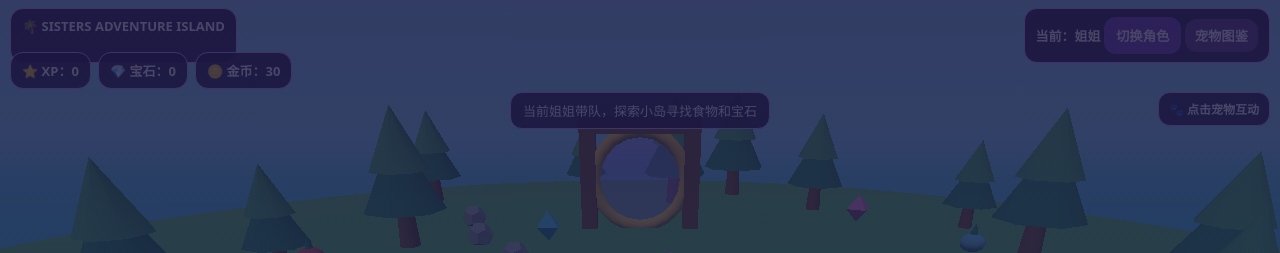
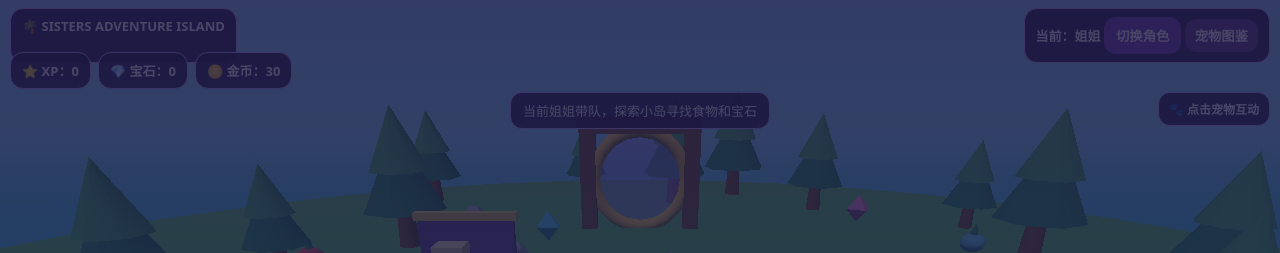
Before and after one commit to Yunice128/roblox-sisters-quest, a plain HTML site: page adventure3d.html in a window 1280 px wide. Shown: the top 253 px of the page. Drawn offline with nearby package versions, Linux system fonts and the light colour scheme.

Commit message:
Add task NPC and task board to adventure scene
Added a task NPC with a body, head, and task board to the scene.

```diff
--- a/adventure3d.html
+++ b/adventure3d.html
@@ -83,7 +83,46 @@ box(portal,.55,3.8,.6,wood,-1.85,0,0);box(portal,.55,3.8,.6,wood,1.85,0,0);box(p
 function tree(x,z,s=1){const g=new THREE.Group();g.position.set(x,0,z);g.scale.setScalar(s);scene.add(g);cyl(g,.22,.32,1.7,wood,0,.85,0);const a=new THREE.Mesh(new THREE.ConeGeometry(1.25,2.3,7),leaf);a.position.y=2.25;g.add(a);const b=new THREE.Mesh(new THREE.ConeGeometry(.9,1.8,7),leaf2);b.position.y=3.15;g.add(b)}
 for(let i=0;i<25;i++){const a=i*2.4,r=12+(i%4)*2.5,x=Math.cos(a)*r,z=Math.sin(a)*r;if(Math.hypot(x,z)>20)continue;tree(x,z,.75+(i%3)*.16)}
 for(let i=0;i<14;i++){const a=i*2.1,r=5+(i%4)*3,x=Math.cos(a)*r,z=Math.sin(a)*r;const o=new THREE.Mesh(new THREE.DodecahedronGeometry(.45,0),stone);o.position.set(x,.25,z);scene.add(o)}
-const chest=new THREE.Group();chest.position.set(4,0,-1);scene.add(chest);
+// 3D Family Task NPC
+const taskNPC=new THREE.Group();
+taskNPC.position.set(-4,0,-1);
+scene.add(taskNPC);
+
+// NPC body
+const npcBody=new THREE.Mesh(
+ new THREE.BoxGeometry(.8,1.1,.55),
+ new THREE.MeshStandardMaterial({color:0xffc66d})
+);
+npcBody.position.y=.9;
+taskNPC.add(npcBody);
+
+// NPC head
+const npcHead=new THREE.Mesh(
+ new THREE.BoxGeometry(.65,.65,.65),
+ new THREE.MeshStandardMaterial({color:0xffd9b0})
+);
+npcHead.position.y=1.75;
+taskNPC.add(npcHead);
+
+// Task board
+const taskBoard=new THREE.Group();
+taskBoard.position.set(-4,0,-2.5);
+scene.add(taskBoard);
+
+const board=new THREE.Mesh(
+ new THREE.BoxGeometry(2.2,1.6,.18),
+ new THREE.MeshStandardMaterial({color:0x7546a8})
+);
+board.position.y=1.5;
+taskBoard.add(board);
+
+const boardTop=new THREE.Mesh(
+ new THREE.BoxGeometry(2.35,.18,.25),
+ new THREE.MeshStandardMaterial({color:0xffd45c})
+);
+boardTop.position.y=2.35;
+taskBoard.add(boardTop);
+ const chest=new THREE.Group();chest.position.set(4,0,-1);scene.add(chest);
 box(chest,1.5,.82,1.05,chestMat,0,.48,0);const lid=box(chest,1.58,.3,1.12,wood,0,.99,0);
 box(chest,.18,.85,1.13,gold,0,.55,.02);box(chest,.34,.27,.08,gold,0,.55,.58);
 const chestLight=new THREE.PointLight(0xffd35c,0,5);chestLight.position.set(0,1.2,0);chest.add(chestLight);
```
